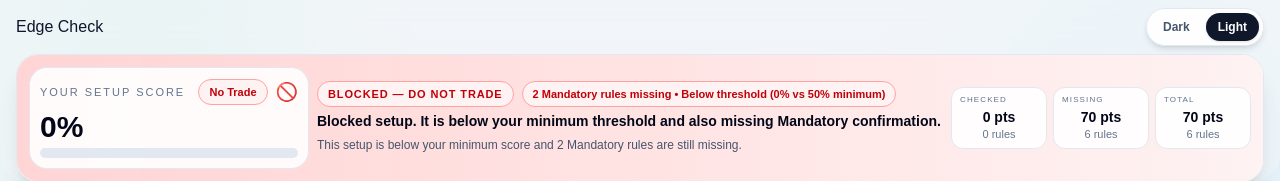
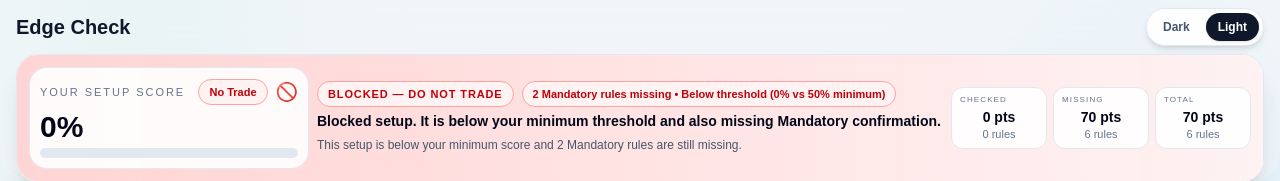
Before and after one commit to Johny-88/Trade-Meter, a Next.js app: page / in a window 1280 px wide. Shown: the top 181 px of the page. Built offline with nearby package versions, Linux system fonts and the light colour scheme.

Commit message:
Update page.tsx

```diff
--- a/app/page.tsx
+++ b/app/page.tsx
@@ -754,11 +754,11 @@ export default function Home() {
 
         <div className="relative z-10 mx-auto mb-2 flex max-w-7xl items-center justify-between gap-3">
           <div
-            className={`text-sm font-normal md:text-base ${
-              theme === 'light' ? 'text-slate-900' : 'text-white'
-            }`}
-          >
-            Edge Check
+            className={`text-lg font-bold md:text-xl ${
+             theme === 'light' ? 'text-slate-900' : 'text-white'
+              }`}
+              >
+                 Edge Check
           </div>
 
           <div className={`inline-flex items-center gap-1 rounded-full p-1 ${ui.toggleShell}`}>
```
